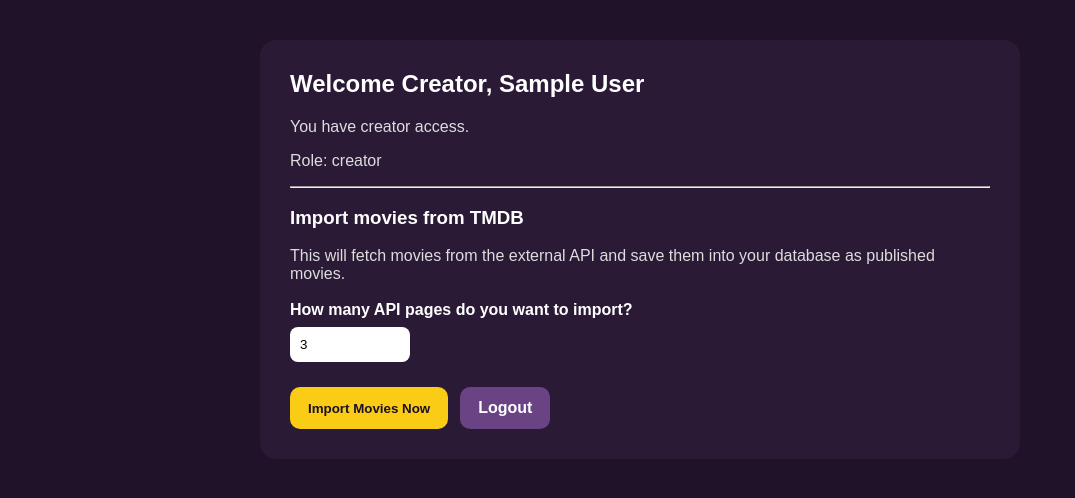
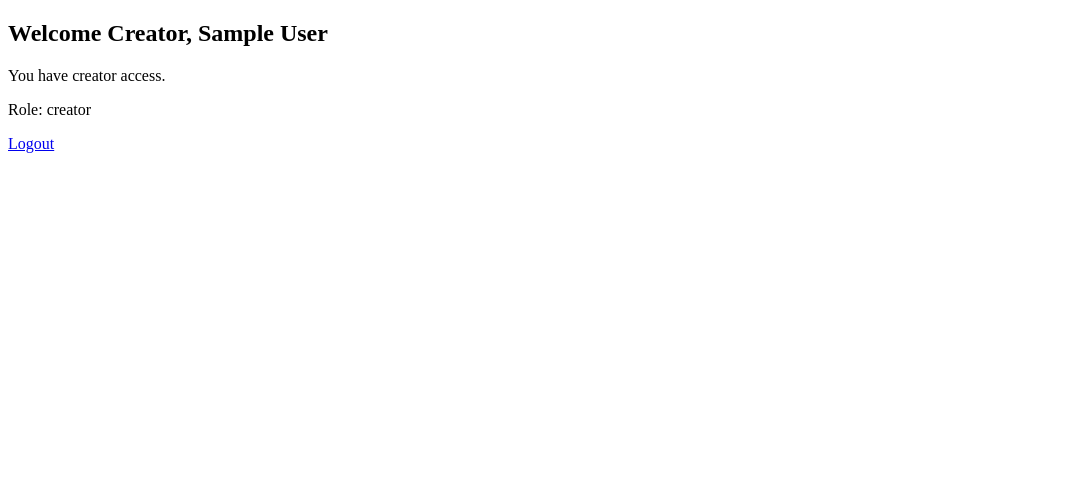
Before and after one commit to DanaAlbanki/IT8415_G2S5_Project, a PHP site: page /creator/dashboard.php in a window 1280 px wide. Shown: the top 498 px of the page, without its empty margins (0-1075 px from the left). Run offline with PHP 8.4, Linux system fonts and the light colour scheme; the visitor is signed in with stand-in values (Sample User, id 1).

Commit message:
initial creator dashboard

```diff
--- a/MovieMeter/creator/dashboard.php
+++ b/MovieMeter/creator/dashboard.php
@@ -1,105 +1,22 @@
 <?php
 require_once(__DIR__ . "/../includes/auth_check.php");
 
-if (!isset($_SESSION["role_name"]) || $_SESSION["role_name"] !== "creator") {
+// Allow only creator
+if ($_SESSION["role_name"] !== "creator") {
     die("Access denied.");
 }
 ?>
+
 <!DOCTYPE html>
-<html lang="en">
+<html>
 <head>
-    <meta charset="UTF-8">
-    <meta name="viewport" content="width=device-width, initial-scale=1.0">
     <title>Creator Dashboard</title>
-    <style>
-        body {
-            font-family: Arial, sans-serif;
-            background: #1f1229;
-            color: #fff;
-            margin: 0;
-            padding: 40px 20px;
-        }
-
-        .box {
-            max-width: 700px;
-            margin: 0 auto;
-            background: #2a1a36;
-            padding: 30px;
-            border-radius: 16px;
-        }
-
-        h2 {
-            margin-top: 0;
-        }
-
-        p {
-            color: #ddd;
-        }
-
-        .actions {
-            margin-top: 25px;
-            display: flex;
-            flex-wrap: wrap;
-            gap: 12px;
-        }
-
-        .btn {
-            display: inline-block;
-            padding: 12px 18px;
-            border: none;
-            border-radius: 10px;
-            background: #facc15;
-            color: #1a1025;
-            font-weight: bold;
-            text-decoration: none;
-            cursor: pointer;
-        }
-
-        .btn-secondary {
-            background: #6a4385;
-            color: #fff;
-        }
-
-        .form-row {
-            margin: 18px 0;
-        }
-
-        input[type="number"] {
-            width: 100px;
-            padding: 10px;
-            border-radius: 8px;
-            border: none;
-        }
-
-        label {
-            display: inline-block;
-            margin-bottom: 8px;
-            font-weight: bold;
-        }
-    </style>
 </head>
 <body>
-    <div class="box">
-        <h2>Welcome Creator, <?php echo htmlspecialchars($_SESSION["full_name"]); ?></h2>
-        <p>You have creator access.</p>
-        <p>Role: <?php echo htmlspecialchars($_SESSION["role_name"]); ?></p>
+    <h2>Welcome Creator, <?php echo htmlspecialchars($_SESSION["full_name"]); ?></h2>
+    <p>You have creator access.</p>
+    <p>Role: <?php echo htmlspecialchars($_SESSION["role_name"]); ?></p>
 
-        <hr>
-
-        <h3>Import movies from TMDB</h3>
-        <p>This will fetch movies from the external API and save them into your database as published movies.</p>
-
-        <form action="import-api-movies.php" method="post">
-            <div class="form-row">
-                <label for="pages">How many API pages do you want to import?</label><br>
-                <input type="number" id="pages" name="pages" min="1" max="20" value="3" required>
-            </div>
-
-            <div class="actions">
-                <button type="submit" class="btn">Import Movies Now</button>
-                <a href="../logout.php" class="btn btn-secondary">Logout</a>
-            </div>
-        </form>
-    </div>
+    <a href="logout.php">Logout</a>
 </body>
 </html>
```
